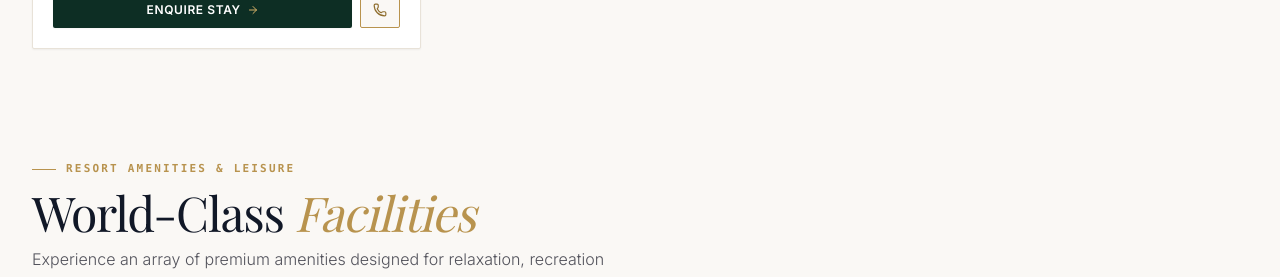
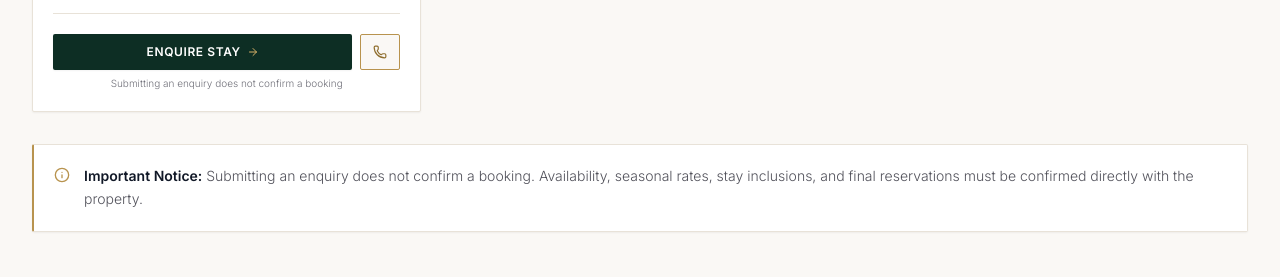
Before and after one commit to Dheerajkr022/sub-udaipur, a Next.js app: page / in a window 1280 px wide. Shown: the part 3538-3815 px from the top of the page. Built offline with nearby package versions, Linux system fonts and the light colour scheme; no server answers; a web font is replaced by a local one.

Commit message:
feat: add 'Submitting an enquiry does not confirm a booking' notice to accommodation section

```diff
--- a/components/sections/AccommodationSection.tsx
+++ b/components/sections/AccommodationSection.tsx
@@ -13,6 +13,7 @@ import {
   ArrowRight,
   Phone,
   Sparkles,
+  Info,
 } from "lucide-react";
 
 export const accommodations = [
@@ -307,6 +308,11 @@ function PropertyCard({ acc }: { acc: (typeof accommodations)[number] }) {
             <Phone className="w-3.5 h-3.5 animate-phone-ring" />
           </a>
         </div>
+
+        {/* Card Disclaimer Notice */}
+        <p className="text-[10px] text-center text-[#71717A] pt-1.5 font-light m-0">
+          Submitting an enquiry does not confirm a booking
+        </p>
       </div>
     </div>
   );
@@ -394,6 +400,14 @@ export function AccommodationSection() {
           <PropertyCard key={index} acc={acc} />
         ))}
       </div>
+
+      {/* Important Enquiry Notice */}
+      <div className="mt-8 p-4 sm:p-5 bg-white border border-[#E8E2D8] border-l-2 border-l-[#B8934E] rounded-xs flex items-start gap-3.5 shadow-xs text-xs sm:text-sm text-[#52525B]">
+        <Info className="w-4 h-4 text-[#B8934E] shrink-0 mt-0.5" />
+        <p className="leading-relaxed m-0 font-light">
+          <strong className="text-[#111827] font-semibold">Important Notice:</strong> Submitting an enquiry does not confirm a booking. Availability, seasonal rates, stay inclusions, and final reservations must be confirmed directly with the property.
+        </p>
+      </div>
     </section>
   );
 }
```
